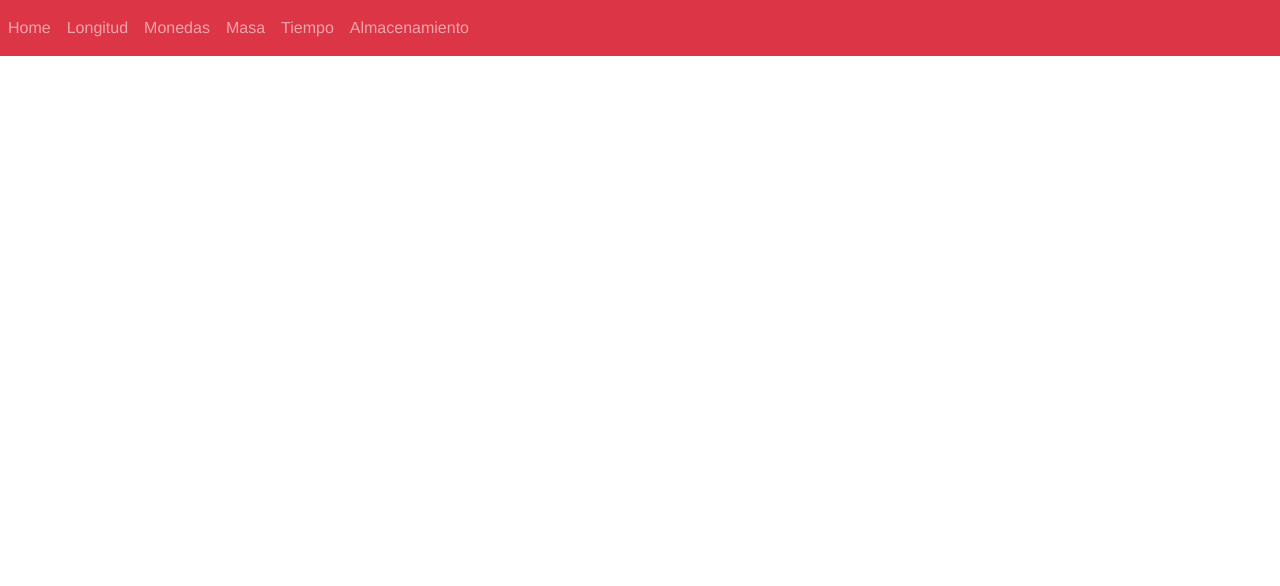
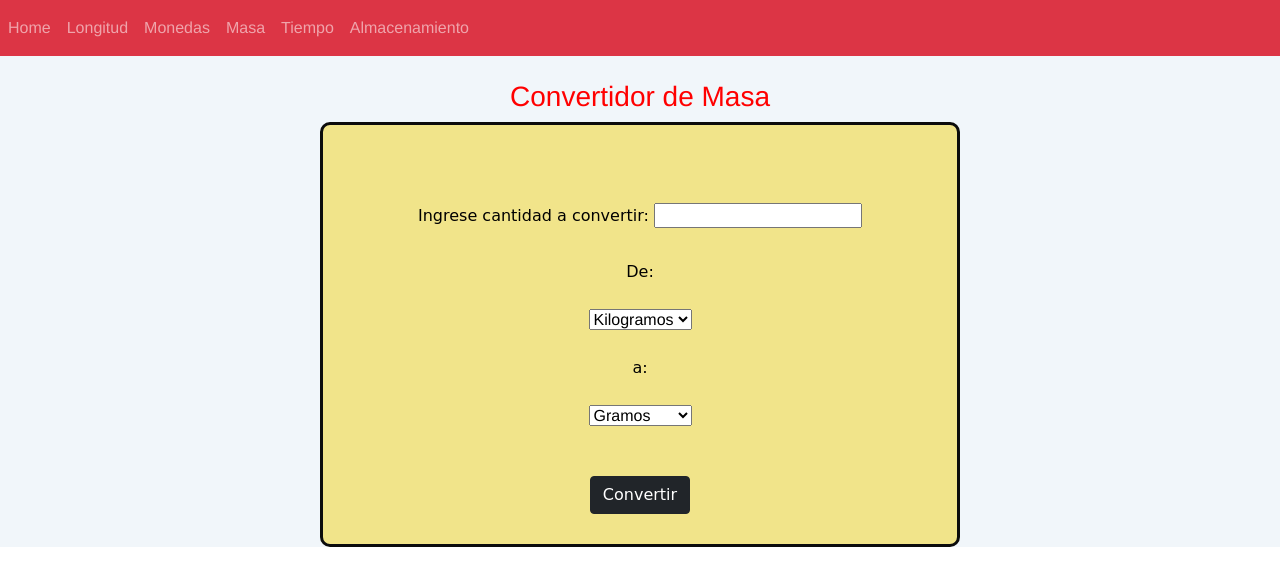
Before and after one commit to ElianGuillen07/lab2, a Vue app: page /#/masa in a window 1280 px wide. Shown: the top 586 px of the page. Built offline with nearby package versions, Linux system fonts and the light colour scheme.

Commit message:
Update Masa.vue

```diff
--- a/src/views/Masa.vue
+++ b/src/views/Masa.vue
@@ -0,0 +1,96 @@
+<template>
+<div class="Body">
+    <br>
+        <H3 style="color:Red">Convertidor de Masa</H3>
+
+    <div class="Main">
+        <br>
+        <br>
+        <div class="form-group">
+				 <font face="Comic Sans MS,arial,verdana"><h6> Ingrese cantidad a convertir:  <input type="number" v-model ="entrada_numero" ></h6></font>
+          <br>
+
+			</div>
+        <div>
+            <font face="Comic Sans MS,arial,verdana"><span>De:</span></font>
+            <br>
+        </div>
+        <br>
+        <select v-model="convertFrom">
+            <br>
+            <option value="g">Gramos</option>
+            <option value="kg">Kilogramos</option>
+            <option value="onz">Onzas</option>
+            <option value="lb">Libras</option>
+            <option value="T">Toneladas</option>
+        </select>
+        <div>
+            <br>
+            <font face="Comic Sans MS,arial,verdana"><span>a:</span></font>
+        </div>
+        <br>
+        <select v-model="convertTo">
+            <option value="g">Gramos</option>
+            <option value="kg">Kilogramos</option>
+            <option value="onz">Onzas</option>
+            <option value="lb">Libras</option>
+            <option value="T">Toneladas</option>
+        </select>
+        <br>
+        <br>
+        <br>
+         <font face="Comic Sans MS,arial,verdana"><b-button v-b-modal.modal-1 variant="btn btn-dark" v-on:click="calcular">Convertir</b-button></font>
+    </div>
+   <div>
+  <b-modal id="modal-1" title="Resultado">
+    <p class="my-4">El resultado es: {{salida}}</p>
+  </b-modal>
+</div>
+</div>
+</template>
+<script>
+export default ({
+    name:"Masa",
+    data(){return{
+            entrada_numero:"",
+            conversiones_gramos:{ "g":1,
+                                  "kg":0.001,
+                                  "onz":0.03528,
+                                  "lb":0.002205,
+                                  "T":0.000001102},
+            salida: "",
+            convertTo: "g",
+            convertFrom:"kg"
+        }},
+        methods:{
+            calcular:function(){
+                let convertTo = this.conversiones_gramos[this.convertTo]
+                let convertFrom = this.conversiones_gramos[this.convertFrom]
+                var resultado = ((convertTo/convertFrom))*this.entrada_numero
+                this.salida =resultado
+            }
+        }
+})
+</script>
+<style>
+.Body {
+	background-color: rgb(241, 246, 250);
+	background-position: center;
+	background-size: cover;
+	background-attachment: fixed;
+	background-repeat: no-repeat;
+}
+.Main {
+	width: 50vw;
+    margin: auto;
+    padding: 30px;
+    border-radius: 10px;
+    border-style: solid;
+    border-color:rgb(12, 12, 12);
+    background-color: rgba(241, 206, 11, 0.472);
+    color: rgb(0, 0, 0);
+}
+#Resultado h2 {
+	font-size: 45px;
+}
+</style>
```
